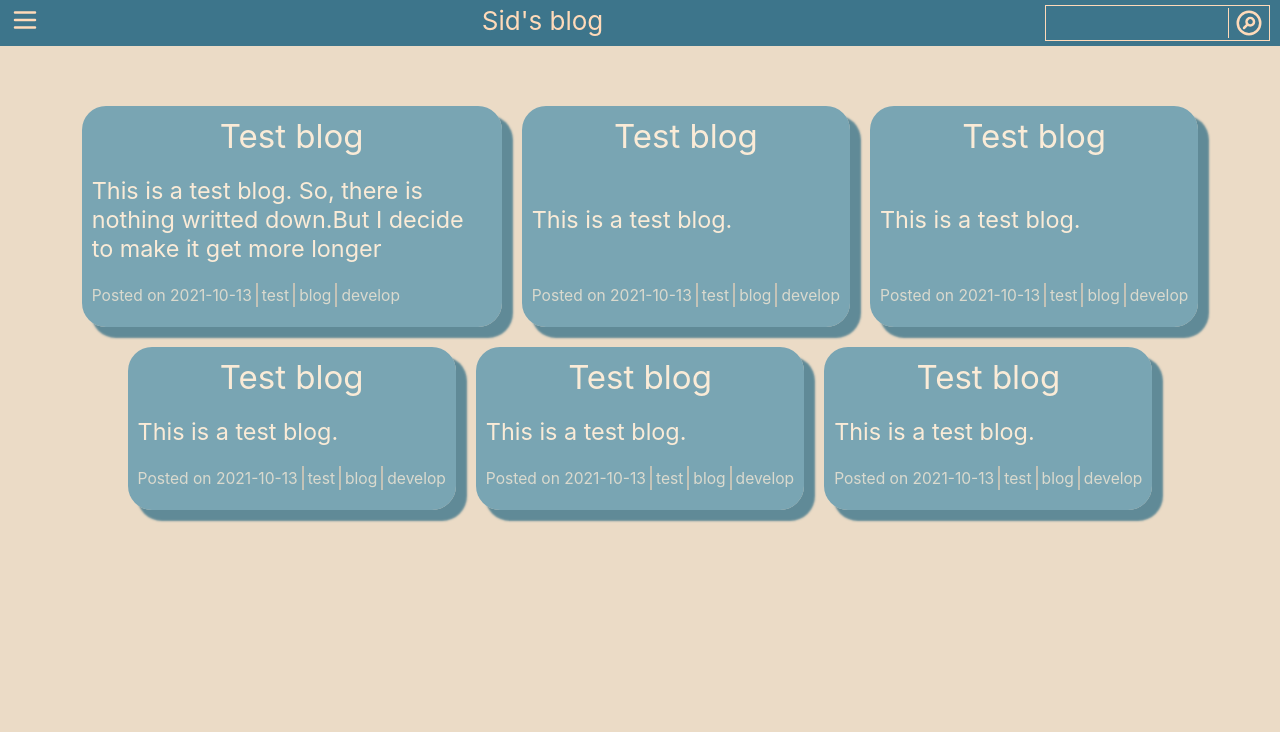
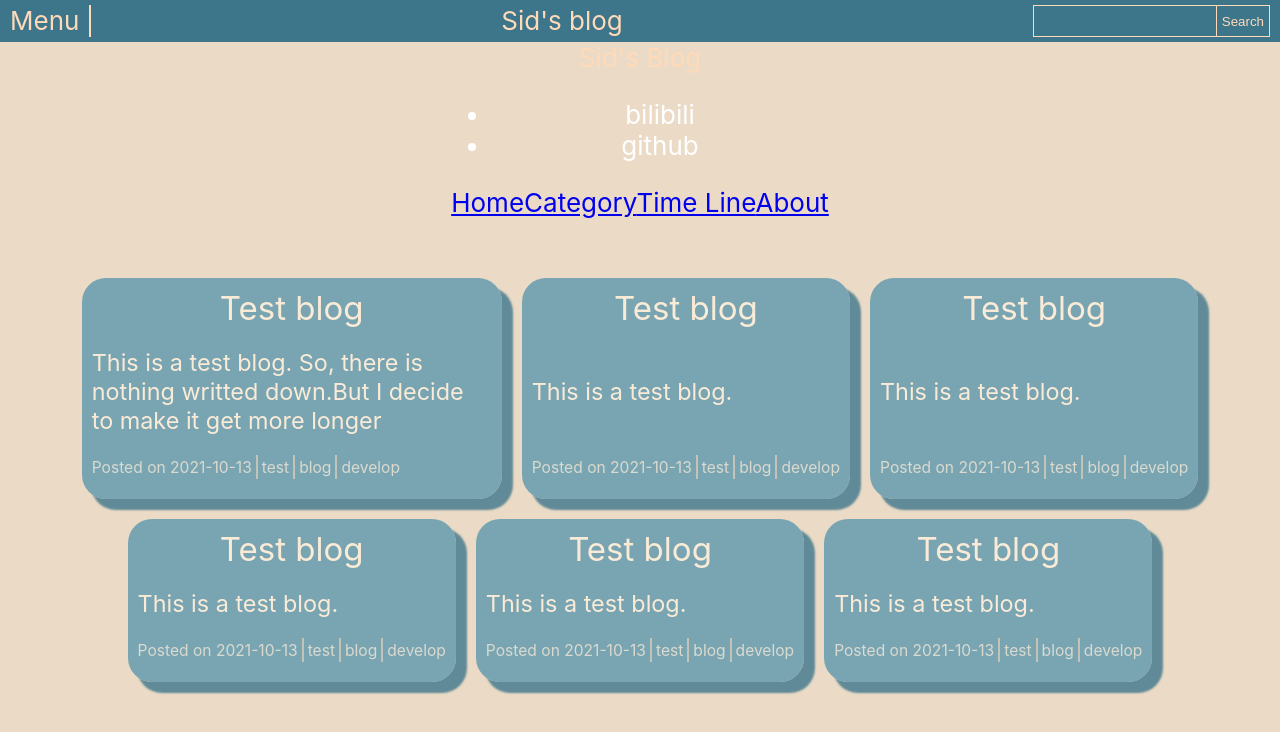
Before and after one commit to XaydBayeck/sidboxts, a React (Create React App) app: page / in a window 1280 px wide. Shown: the top 732 px of the page. Built offline with nearby package versions, Linux system fonts and the light colour scheme.

Commit message:
Replace icon by using text. & Add a Titlebar component.

```diff
--- a/src/App.tsx
+++ b/src/App.tsx
@@ -4,6 +4,7 @@ import "./App.css";
 import Topbar from "./components/topbar/Topbar";
 import CardsDrawers from "./components/card/CardsDrawers";
 import blogs from "./resources/blogs.json";
+import Titlebar from './components/titlebar/Titlebar';
 
 let nblogs = blogs.map((blog) => {
   let newBlog = {
@@ -14,7 +15,7 @@ let nblogs = blogs.map((blog) => {
         return blog.content.str;
       },
     },
-    key: {},
+    tkey: {},
   };
   return newBlog;
 });
@@ -25,6 +26,7 @@ function App() {
     <div className="App">
       <header className="App-header">
         <Topbar blogName="Sid's blog"></Topbar>
+        <Titlebar blogName="Sid's Blog" links={["bilibili", "github"]}></Titlebar>
         <CardsDrawers cards={nblogs} />
       </header>
     </div>
--- a/src/components/card/Card.tsx
+++ b/src/components/card/Card.tsx
@@ -10,7 +10,7 @@ export interface Props<T extends Content> {
   content: T;
   date: Date;
   tags: string[];
-  key: any;
+  tkey: any;
 }
 
 interface Date {
@@ -28,7 +28,7 @@ export default function Card<T extends Content>({
   content,
   date,
   tags,
-  key,
+  tkey,
 }: Props<T>) {
   let tagsHTML = tags.map((tag: string, i: number) => {
     return (
@@ -40,7 +40,7 @@ export default function Card<T extends Content>({
   });
 
   return (
-    <div className="card" key={key}>
+    <div className="card" key={tkey}>
       <div className="title">{title}</div>
       <div className="content">{content.converToText()}</div>
       <div className="properties">
--- a/src/components/card/CardsDrawers.tsx
+++ b/src/components/card/CardsDrawers.tsx
@@ -13,7 +13,7 @@ export default function CardsDrawers<T extends Cardt.Content>({
   let cardsHTML = cards.map(
     ({ title, content, date, tags }: Cardt.Props<T>, i: number) => {
       return (
-        <Card title={title} content={content} date={date} tags={tags} key={i} />
+        <Card title={title} content={content} date={date} tags={tags} tkey={i} key={i} />
       );
     }
   );
--- /dev/null
+++ b/src/components/titlebar/Titlebar.tsx
@@ -0,0 +1,32 @@
+import * as React from 'react';
+import './Titlebar.css'
+
+export interface Props {
+    blogName: string,
+    links: string[],
+}
+
+export default function Titlebar({ blogName, links }: Props) {
+    return (
+        <div className="title-bar">
+            <div className="blog-name">
+                {blogName}
+            </div>
+            <div className="links">
+                <ul id="links">
+                    {links.map((item, i) => {
+                        return <li key={i.toString()}>{item}</li>
+                    })}
+                </ul>
+            </div>
+            <div className="nav-bar">
+                <nav>
+                    <a href="#">Home</a>
+                    <a href="#">Category</a>
+                    <a href="#">Time Line</a>
+                    <a href="#">About</a>
+                </nav>
+            </div>
+        </div>
+    );
+}
--- a/src/components/topbar/Topbar.css
+++ b/src/components/topbar/Topbar.css
@@ -15,6 +15,16 @@
     align-items: center;
     margin-right: 10px;
     border: peachpuff solid 1px;
+}
+
+.to-search, .profile {
+  color: peachpuff;
+}
+
+.profile {
+  margin-left: 10px;
+  padding-right: 10px;
+  border-right: 2px solid peachpuff;
 }
 
 .topbar-profile,
@@ -45,7 +55,7 @@
 img{
     position: relative;
     left: -2000px;
-    filter: drop-shadow(peachpuff 2000px 0);
+    filter: drop-shadow(2000px 0 peachpuff);
 }
 
 .blog-name {
--- a/src/components/topbar/Topbar.tsx
+++ b/src/components/topbar/Topbar.tsx
@@ -1,23 +1,23 @@
 import * as React from "react";
-import menu from './menu.svg';
-import search from './search.svg';
+// import menu from './menu.svg';
+// import search from './search.svg';
 import "./Topbar.css";
 
 export interface Props {
-  blogName:string
+  blogName: string
 }
 
 export default function Topbar(props: Props) {
   return (
     <div className="topbar">
       <div className="profile">
-        <img src={menu} className="topbar-profile" alt="menu" />
+        Menu
       </div>
       <div className="blog-name">{props.blogName}</div>
       <div className="searchbar">
         <input type="text" className="search-input" />
         <button className="to-search">
-          <img src={search} alt="search" className="search-button" />
+          Search
         </button>
       </div>
     </div>
```
Also changed, not shown: src/components/titlebar/Titlebar.css (added), 1 other file (tests, documents, lock files or other folders).
